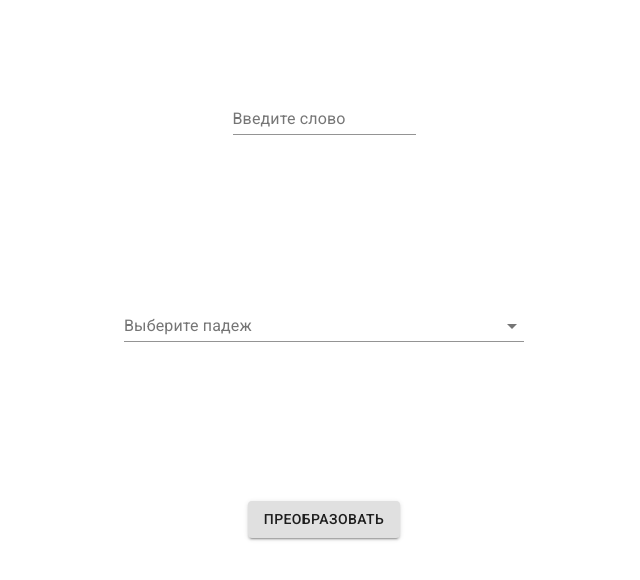
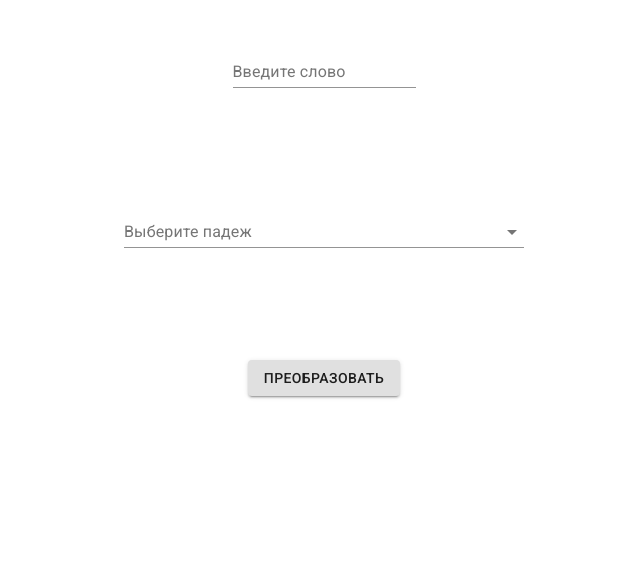
Before and after one commit to ludaalt/word_transform, a React (Create React App) app: page / in a window 1280 px wide. Shown: the top 580 px of the page, without its empty margins (316-956 px from the left). Built offline with nearby package versions, Linux system fonts and the light colour scheme.

Commit message:
refactor: correct styles

```diff
--- a/src/App.css
+++ b/src/App.css
@@ -1,13 +1,10 @@
 .App {
   display: flex;
-  justify-content: space-around;
+  justify-content: space-between;
   align-items: center;
   flex-direction: column;
   max-width: 400px;
-  min-height: 400px;
-  height: 100vh;
-
-  margin: auto;
-
-  font-family: 'Roboto';
+  height: 500px;
+  margin: 40px auto;
+  font-family: 'Roboto', 'sans-serif';
 }
```
